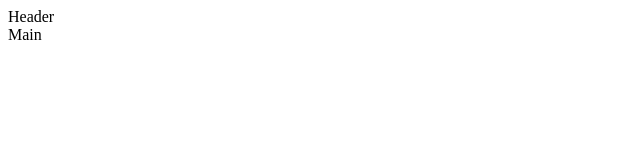
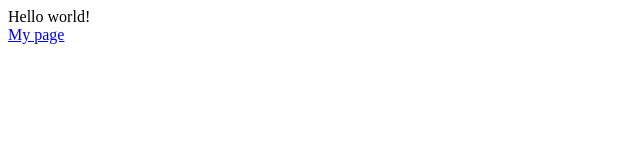
Before and after one commit to VictorMazurenko/my-project, a plain HTML site: page index.html in a window 1280 px wide. Shown: the whole page, without its empty margins (0-640 px from the left). Drawn offline with Linux system fonts and the light colour scheme.

Commit message:
Update index.html

```diff
--- a/index.html
+++ b/index.html
@@ -6,7 +6,9 @@
     <title>Document</title>
 </head>
 <body>
-    <header>Header</header>
-    <main>Main</main>
+    <header>Hello world!</header>
+    <main>
+        <a href="https://your-name.github.io/your-repo/">My page</a>
+    </main>
 </body>
 </html>
```
